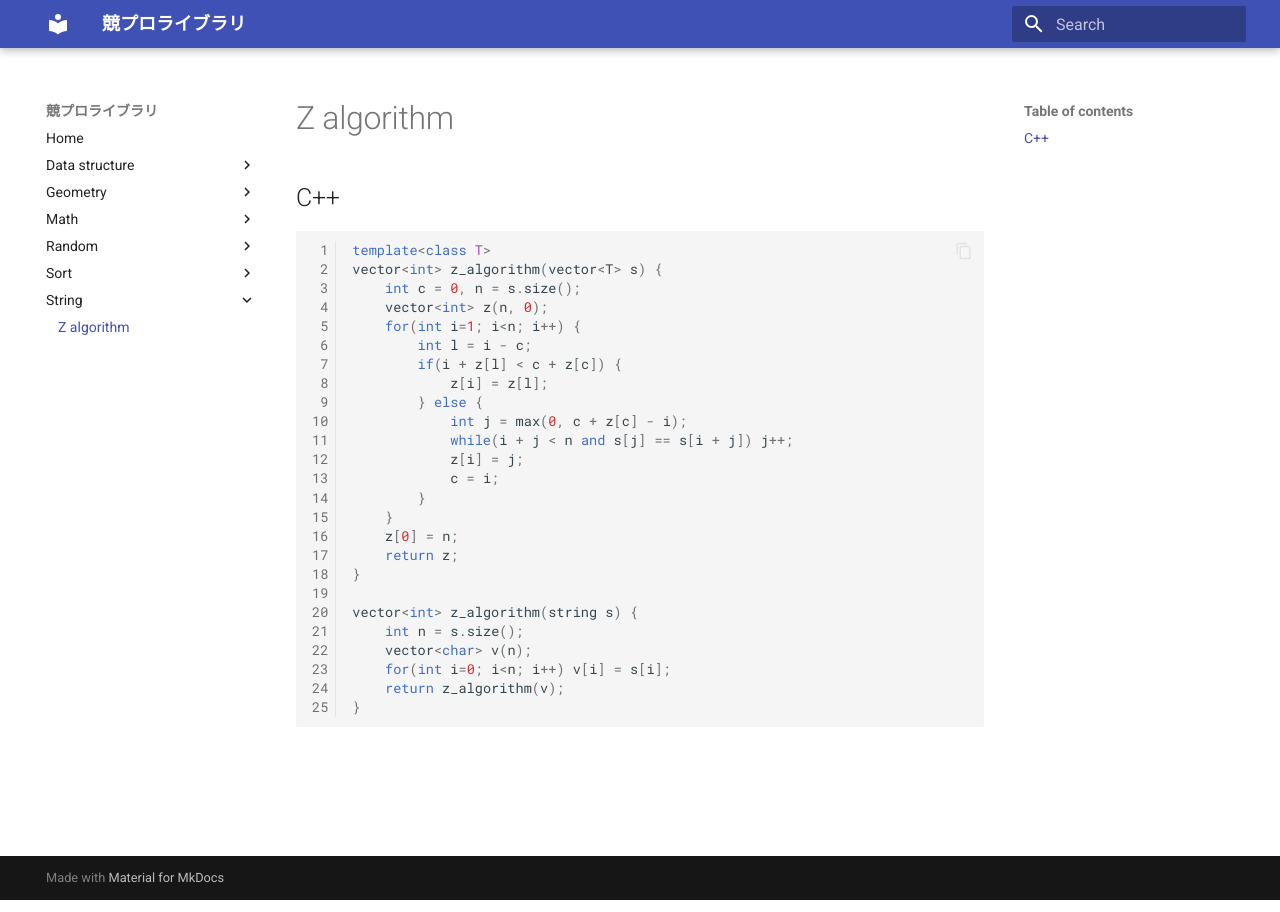
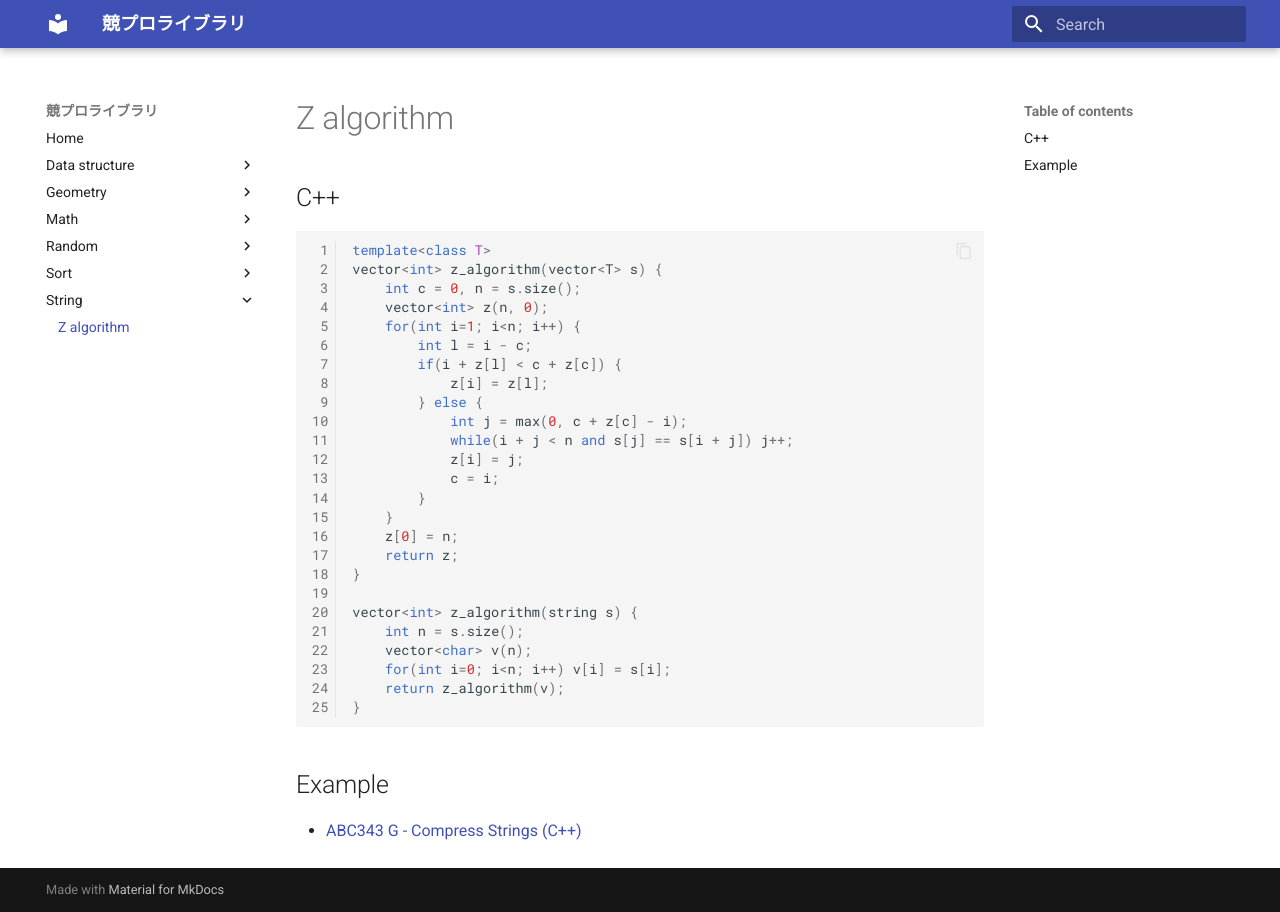
Before and after one commit to Plan88/kyopro-library, an MkDocs documentation site: the page built from docs/string/z_algorithm.md, in a window 1280 px wide. Built offline with MkDocs 1.6.1 and Material for MkDocs 9.7.7, drawn with Linux system fonts in a browser that asks for light colours.

Commit message:
add example

````diff
--- a/docs/string/z_algorithm.md
+++ b/docs/string/z_algorithm.md
@@ -26,3 +26,6 @@ vector<int> z_algorithm(string s) {
     return z_algorithm(v);
 }
 ```
+
+## Example
+- [ABC343 G - Compress Strings (C++)](https://atcoder.jp/contests/abc343/submissions/51251836)
````
